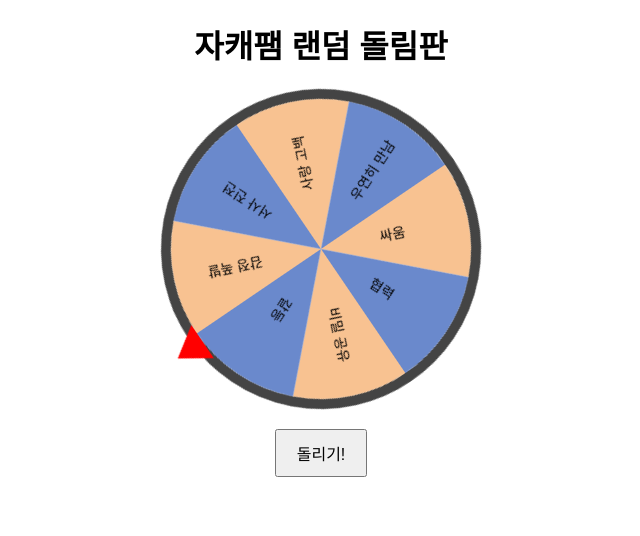
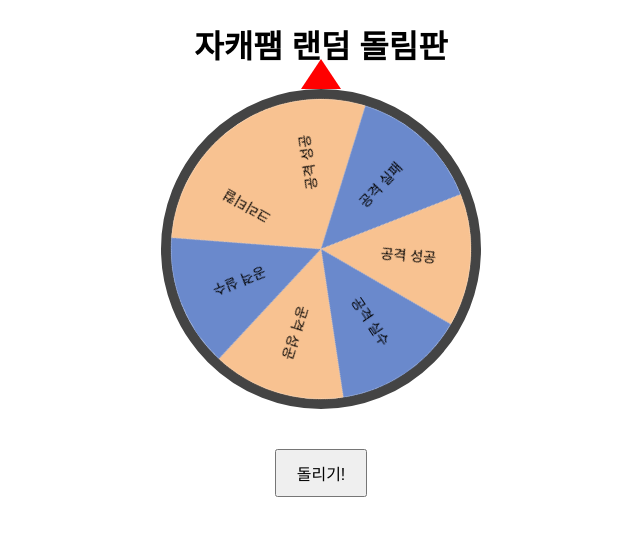
Before and after one commit to Dogs321/-, a plain HTML site: page index.html in a window 1280 px wide. Both pictures are taken after a click on the button "돌리기!". Shown: the whole page, without its empty margins (319-959 px from the left). Drawn offline with Linux system fonts and the light colour scheme.

Commit message:
Update index.html

```diff
--- a/index.html
+++ b/index.html
@@ -5,25 +5,45 @@
   <title>자캐팸 돌림판</title>
   <style>
     body { text-align: center; font-family: sans-serif; }
-    #wheel { width: 300px; height: 300px; border: 10px solid #444; border-radius: 50%; margin: 20px auto; position: relative; }
-    #pointer { width: 0; height: 0; border-left: 20px solid transparent; border-right: 20px solid transparent; border-bottom: 30px solid red; position: absolute; top: -30px; left: 120px; }
-    button { font-size: 16px; padding: 10px 20px; }
+    #wheel {
+      width: 300px;
+      height: 300px;
+      border: 10px solid #444;
+      border-radius: 50%;
+      margin: 20px auto;
+      position: relative;
+      overflow: visible; /* 삼각형 위치 위해 */
+    }
+    #pointer {
+      width: 0;
+      height: 0;
+      border-left: 20px solid transparent;
+      border-right: 20px solid transparent;
+      border-bottom: 30px solid red;
+      position: absolute;
+      top: -40px; /* 캔버스 바로 위에 위치 */
+      left: 50%;
+      transform: translateX(-50%);
+      z-index: 10;
+    }
+    button { font-size: 16px; padding: 10px 20px; margin-top: 20px;}
   </style>
 </head>
 <body>
   <h1>자캐팸 랜덤 돌림판</h1>
   <div id="wheel">
+    <canvas id="canvas" width="300" height="300"></canvas>
     <div id="pointer"></div>
-    <canvas id="canvas" width="300" height="300"></canvas>
   </div>
   <button onclick="spin()">돌리기!</button>
   <p id="result"></p>
 
   <script>
-    const options = ["사랑 고백", "우연히 만남", "싸움", "협력", "비밀 공유", "갈등", "감정 폭발", "서사 진전"];
+    const options = ["공격 성공", "공격 실패", "공격 성공", "공격 실수", "공격 성공", "공격 실수", "크리티컬"];
     const canvas = document.getElementById("canvas");
     const ctx = canvas.getContext("2d");
     const arc = 2 * Math.PI / options.length;
+    const wheel = document.getElementById("wheel");
 
     function drawWheel() {
       for (let i = 0; i < options.length; i++) {
@@ -47,9 +67,8 @@
 
     function spin() {
       const angle = Math.random() * 360 + 720;
-      const canvasWrapper = document.getElementById("wheel");
-      canvasWrapper.style.transition = "transform 3s ease-out";
-      canvasWrapper.style.transform = `rotate(${angle}deg)`;
+      canvas.style.transition = "transform 3s ease-out";
+      canvas.style.transform = `rotate(${angle}deg)`;
 
       const index = Math.floor(((angle % 360) / 360) * options.length);
       const result = options[(options.length - index) % options.length];
```
